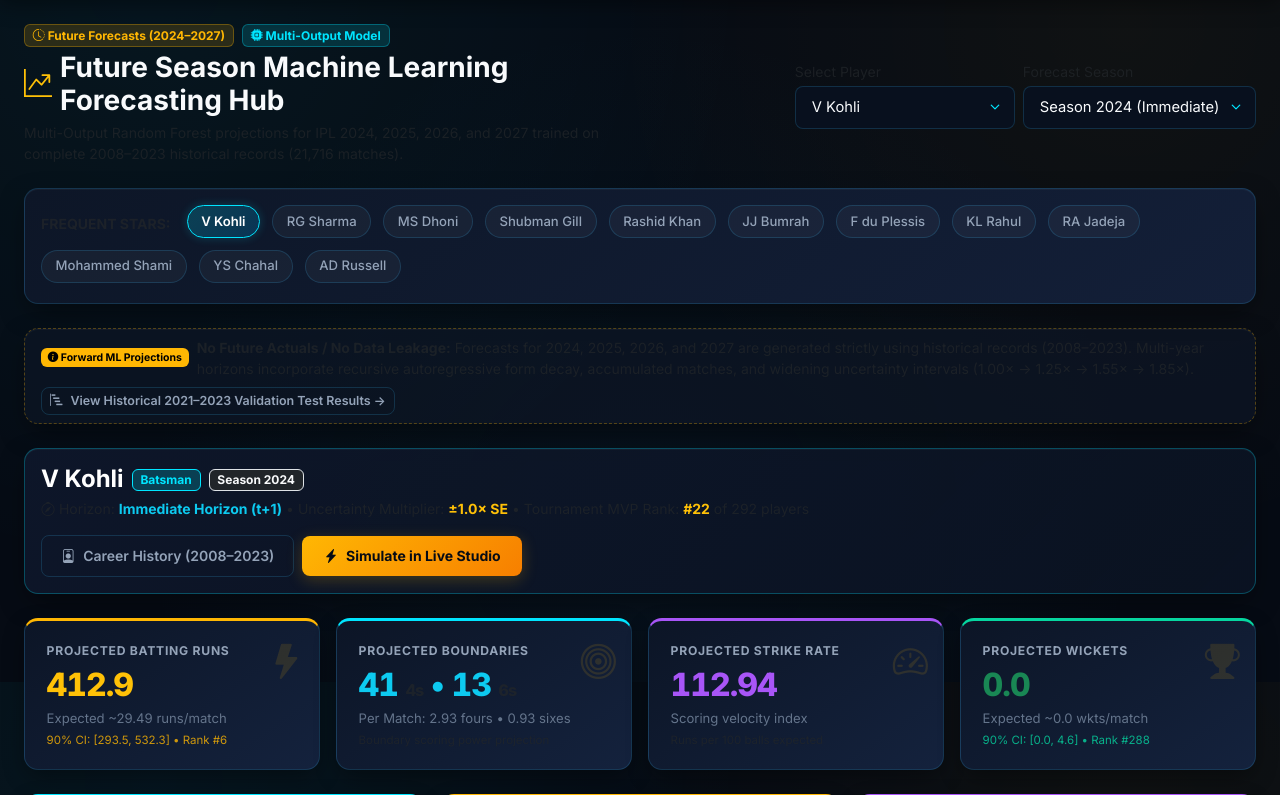
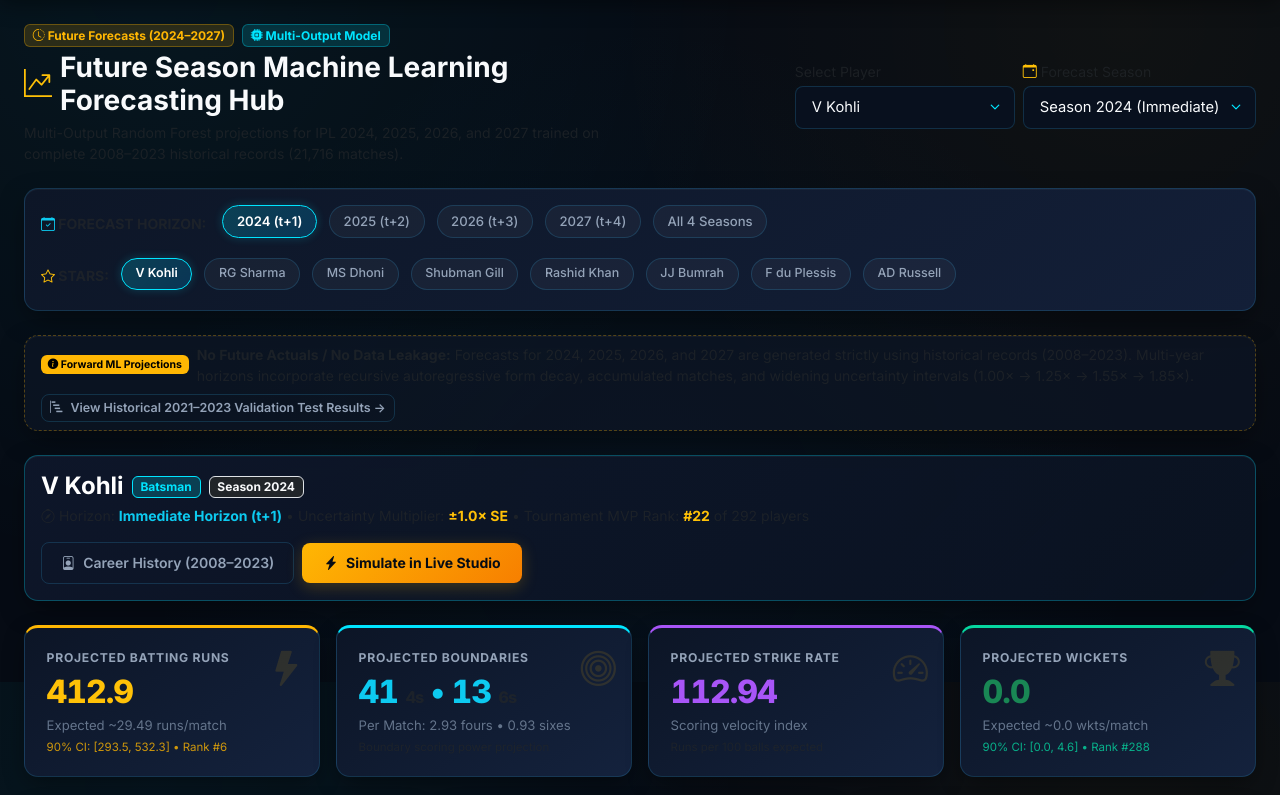
Before and after one commit to sethubpathy/IPL-PLAYER-PERFORMANCE-PREDICTION, a Flask app: a page that uses templates/predictions.html in a window 1280 px wide; the page is wider, and only the part inside the window is pictured. Shown: the part 118-913 px from the top of that part. Run offline with Flask 3, Linux system fonts and the light colour scheme; some libraries are stand-ins or nearby versions.

Commit message:
Add 2024-2027 future forecast season options

```diff
--- a/player_detail.html
+++ b/player_detail.html
@@ -40,11 +40,9 @@
         </div>
 
         <div class="d-flex gap-2 flex-wrap">
-            {% if profile.has_predictions %}
-            <a href="{{ url_for('predictions', player=profile.player, season=profile.selected_season if profile.selected_season in ['2021', '2022', '2023'] else 'All') }}" class="btn btn-ipl-gold">
-                <i class="bi bi-cpu-fill"></i> View RF Predictions
+            <a href="{{ url_for('predictions', player=profile.player, season='2024') }}" class="btn btn-ipl-gold">
+                <i class="bi bi-cpu-fill"></i> View 2024–2027 Forecasts
             </a>
-            {% endif %}
             <a href="{{ url_for('compare', p1=profile.player) }}" class="btn btn-ipl-outline">
                 <i class="bi bi-arrow-left-right"></i> Compare Player
             </a>
--- a/templates/player_detail.html
+++ b/templates/player_detail.html
@@ -40,11 +40,9 @@
         </div>
 
         <div class="d-flex gap-2 flex-wrap">
-            {% if profile.has_predictions %}
-            <a href="{{ url_for('predictions', player=profile.player, season=profile.selected_season if profile.selected_season in ['2021', '2022', '2023'] else 'All') }}" class="btn btn-ipl-gold">
-                <i class="bi bi-cpu-fill"></i> View RF Predictions
+            <a href="{{ url_for('predictions', player=profile.player, season='2024') }}" class="btn btn-ipl-gold">
+                <i class="bi bi-cpu-fill"></i> View 2024–2027 Forecasts
             </a>
-            {% endif %}
             <a href="{{ url_for('compare', p1=profile.player) }}" class="btn btn-ipl-outline">
                 <i class="bi bi-arrow-left-right"></i> Compare Player
             </a>
--- a/templates/predictions.html
+++ b/templates/predictions.html
@@ -36,8 +36,10 @@
                     {% endfor %}
                 </select>
             </div>
-            <div style="min-width: 170px;">
-                <label class="form-label small text-muted mb-1">Forecast Season</label>
+            <div style="min-width: 200px;">
+                <label class="form-label small text-muted mb-1">
+                    <i class="bi bi-calendar-event text-warning"></i> Forecast Season
+                </label>
                 <select name="season" class="form-select ipl-select" onchange="this.form.submit()">
                     <option value="2024" {% if selected_season == '2024' %}selected{% endif %}>
                         Season 2024 (Immediate)
@@ -63,15 +65,39 @@
     </div>
 </div>
 
-<!-- Quick Player Shortcuts -->
+<!-- Quick Horizon & Player Shortcuts -->
 <div class="ipl-card mb-4 p-3">
-    <div class="d-flex align-items-center flex-wrap gap-2">
-        <span class="small fw-bold text-muted text-uppercase me-2">Frequent Stars:</span>
-        {% for star in ['V Kohli', 'RG Sharma', 'MS Dhoni', 'Shubman Gill', 'Rashid Khan', 'JJ Bumrah', 'F du Plessis', 'KL Rahul', 'RA Jadeja', 'Mohammed Shami', 'YS Chahal', 'AD Russell'] %}
-        <a href="{{ url_for('predictions', player=star, season=selected_season) }}" class="player-pill {% if star == selected_player %}active{% endif %}">
-            {{ star }}
-        </a>
-        {% endfor %}
+    <div class="d-flex align-items-center justify-content-between flex-wrap gap-3">
+        <div class="d-flex align-items-center flex-wrap gap-2">
+            <span class="small fw-bold text-muted text-uppercase me-2">
+                <i class="bi bi-calendar-check text-info"></i> Forecast Horizon:
+            </span>
+            <a href="{{ url_for('predictions', player=selected_player, season='2024') }}" class="player-pill {% if selected_season == '2024' %}active{% endif %}">
+                2024 (t+1)
+            </a>
+            <a href="{{ url_for('predictions', player=selected_player, season='2025') }}" class="player-pill {% if selected_season == '2025' %}active{% endif %}">
+                2025 (t+2)
+            </a>
+            <a href="{{ url_for('predictions', player=selected_player, season='2026') }}" class="player-pill {% if selected_season == '2026' %}active{% endif %}">
+                2026 (t+3)
+            </a>
+            <a href="{{ url_for('predictions', player=selected_player, season='2027') }}" class="player-pill {% if selected_season == '2027' %}active{% endif %}">
+                2027 (t+4)
+            </a>
+            <a href="{{ url_for('predictions', player=selected_player, season='All') }}" class="player-pill {% if selected_season == 'All' %}active{% endif %}">
+                All 4 Seasons
+            </a>
+        </div>
+        <div class="d-flex align-items-center flex-wrap gap-2">
+            <span class="small fw-bold text-muted text-uppercase me-1">
+                <i class="bi bi-star text-warning"></i> Stars:
+            </span>
+            {% for star in ['V Kohli', 'RG Sharma', 'MS Dhoni', 'Shubman Gill', 'Rashid Khan', 'JJ Bumrah', 'F du Plessis', 'AD Russell'] %}
+            <a href="{{ url_for('predictions', player=star, season=selected_season) }}" class="player-pill {% if star == selected_player %}active{% endif %}" style="font-size: 0.78rem;">
+                {{ star }}
+            </a>
+            {% endfor %}
+        </div>
     </div>
 </div>
 
```
Also changed, not shown: templates/prediction_studio.html (+8 -3 lines).
